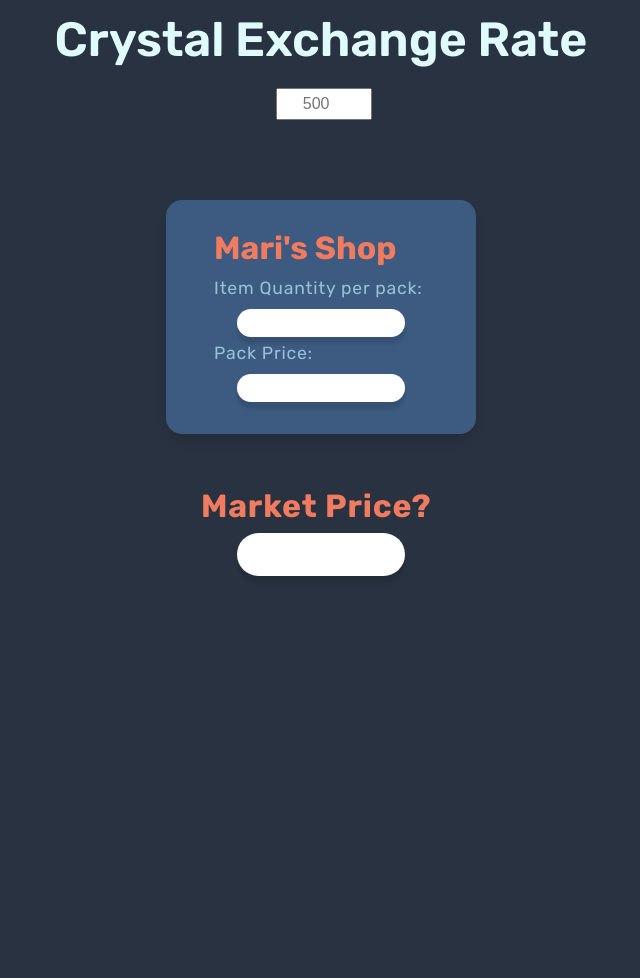
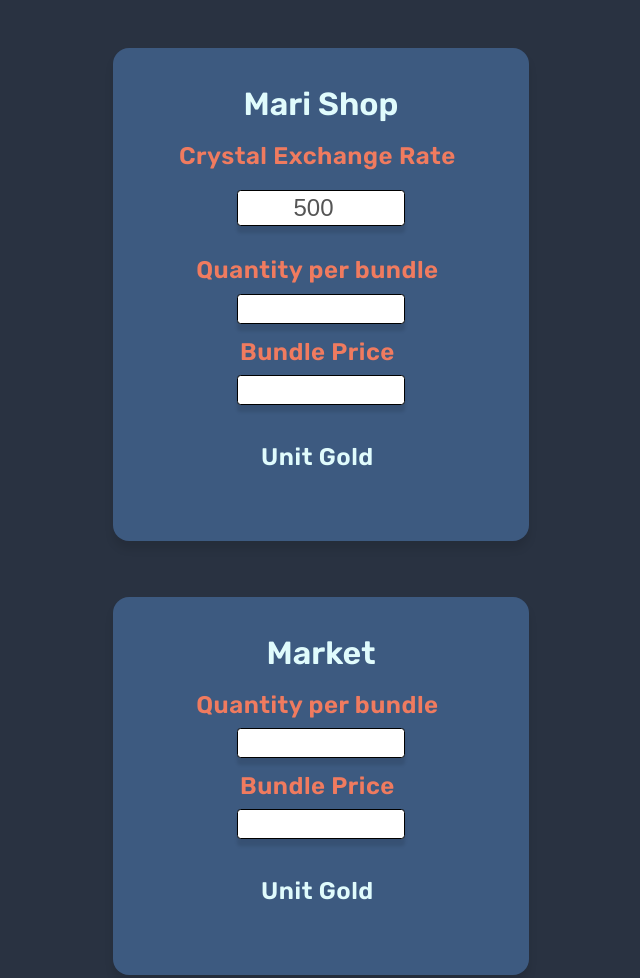
Before and after one commit to PomPoko-lab/lost-ark-tools, a plain HTML site: page index.html in a window 1280 px wide. Shown: the whole page, without its empty margins (319-959 px from the left). Before the commit the page ends 800 px from the top, so only its background shows below. Drawn offline with Linux system fonts and the light colour scheme.

Commit message:
first revisions completed

```diff
--- /dev/null
+++ b/app.js
@@ -0,0 +1,68 @@
+const crystalRate = document.querySelector(".exchange-rate");
+const mariPerPack = document.querySelector(".mari--unit-pack");
+const mariPackPrice = document.querySelector(".mari--pack-price");
+
+const mariResults = document.querySelector(".mari--result");
+
+const marketPerPack = document.querySelector(".market--unit-pack");
+const marketPackPrice = document.querySelector(".market--pack-price");
+
+const marketResults = document.querySelector(".market--result");
+
+let mariUnit = 0;
+let mariPrice = 0;
+let mariResult = 0;
+let crystalsRate = crystalRate.value;
+
+let marketUnit = 0;
+let marketPrice = 0;
+let marketResult = 0;
+
+const updateResults = (element, result) => {
+  element.textContent = result;
+};
+
+const calculateBundle = (price, quantity) => {
+  return price / quantity;
+};
+
+const calculateCrystalsRate = () => {
+  return crystalsRate / 95;
+};
+
+const calculateCrystalsBundle = () => {
+  return calculateCrystalsRate() * mariResult;
+};
+
+mariPerPack.addEventListener("input", (e) => {
+  mariUnit = e.target.value;
+  mariResult = calculateBundle(mariPrice, mariUnit);
+  mariResult = calculateCrystalsBundle();
+  updateResults(mariResults, mariResult.toFixed(1));
+});
+
+mariPackPrice.addEventListener("input", (e) => {
+  mariPrice = e.target.value;
+  mariResult = calculateBundle(mariPrice, mariUnit);
+  mariResult = calculateCrystalsBundle();
+  updateResults(mariResults, mariResult.toFixed(1));
+});
+
+crystalRate.addEventListener("input", (e) => {
+  crystalsRate = e.target.value;
+  mariResult = calculateBundle(mariPrice, mariUnit);
+  mariResult = calculateCrystalsBundle();
+  updateResults(mariResults, mariResult.toFixed(1));
+});
+
+marketPerPack.addEventListener("input", (e) => {
+  marketUnit = e.target.value;
+  marketResult = calculateBundle(marketPrice, marketUnit);
+  updateResults(marketResults, marketResult);
+});
+
+marketPackPrice.addEventListener("input", (e) => {
+  marketPrice = e.target.value;
+  marketResult = calculateBundle(marketPrice, marketUnit);
+  updateResults(marketResults, marketResult);
+});
--- a/assets/style.css
+++ b/assets/style.css
@@ -74,23 +74,29 @@ body {
   justify-content: center;
   align-items: center;
   flex-direction: column;
-  gap: 1.5em;
-  margin-bottom: 3em;
+  gap: 0.7em;
+  margin-bottom: 1.5em;
 }
 
-h1 {
-  font-size: 3rem;
+.title {
+  font-size: 2rem;
   font-weight: 600;
+  text-align: center;
+  margin-bottom: 0.5em;
 }
 
-.form--exchange-rate input {
-  height: 2em;
-  width: 6em;
-  font-size: 1rem;
+.exchange-rate-container input {
+  height: 1.5em;
+  width: 4em;
 }
 
 input[type="number"] {
   text-align: center;
+  color: #555;
+  font-size: 1.5rem;
+  border-radius: 0.15em;
+  border: 1px solid black;
+  box-shadow: 0 0.3em 0.2rem rgba(0, 0, 0, 0.1);
 }
 
 main {
@@ -103,50 +109,59 @@ main {
 }
 
 main input[type="number"] {
-  border-radius: 1em;
-  border: none;
   align-self: center;
-  box-shadow: 0 0.3em 0.2rem rgba(0, 0, 0, 0.1);
-  font-size: 1.5rem;
   width: 7em;
 }
 
-main > div > input[type="number"] {
-  width: 7em;
-  height: 1.8em;
+.item-header {
+  color: #f07b5f;
+  font-size: 1.5rem;
+  font-weight: 600;
+  letter-spacing: 0.5px;
+  margin-right: 0.3em;
+  text-align: center;
 }
 
-.header {
-  font-size: 2rem;
-  font-weight: 700;
-  color: #f07b5f;
+.results-container .item-header {
+  color: #e0fbfc;
 }
 
-label {
-  color: #98c1d9;
-  font-size: 1.1rem;
-  letter-spacing: 0.8px;
-  margin-right: 0.3em;
-}
-
-.mari-shop-values-container {
+.container {
   display: flex;
   flex-direction: column;
-  gap: 1em;
+  gap: 0.5em;
   background-color: #3d5a80;
-  padding: 2em 3em;
+  padding: 2.5em 4em;
   border-radius: 1em;
   box-shadow: 0 0.5em 0.5rem rgba(0, 0, 0, 0.1);
 }
 
-.form--mari-shop {
+@media (min-width: 470px) {
+  .container {
+    min-width: 26em;
+  }
+}
+
+.rates-container {
   display: flex;
   flex-direction: column;
-  gap: 0.5em;
+  gap: 1em;
+  margin-bottom: 2em;
 }
 
 div {
   display: flex;
   gap: 0.7em;
   flex-direction: column;
+  align-items: center;
 }
+
+p.mari--result,
+p.market--result {
+  font-size: 1.3rem;
+  min-height: 1em;
+}
+
+.hide {
+  display: none;
+}
--- a/index.html
+++ b/index.html
@@ -12,45 +12,67 @@
       href="https://fonts.googleapis.com/css2?family=Rubik:wght@400;500;600;700&display=swap"
       rel="stylesheet"
     />
+    <script src="app.js" defer></script>
   </head>
   <body>
-    <header>
-      <article class="exchange-rate-container">
-        <h1>Crystal Exchange Rate</h1>
-        <form class="form--exchange-rate">
+    <header></header>
+    <main>
+      <h1 class="hide">Mari Shop Calculator</h1>
+      <section title="mari-shop" class="container">
+        <h2 class="title">Mari Shop</h2>
+        <div class="exchange-rate-container">
+          <p class="item-header">Crystal Exchange Rate</p>
           <label for="exchange-rate"></label>
           <input
             type="number"
             name="exchange-rate"
+            class="exchange-rate"
             min="0"
             max="10000"
-            placeholder="500"
+            value="500"
           />
-        </form>
-      </article>
-    </header>
-    <main>
-      <article>
-        <header class="mari-shop-values-container">
-          <p class="mari-header header">Mari's Shop</p>
-          <form class="form--mari-shop">
+        </div>
+        <div class="rates-container">
           <div>
-              <label for="item-quantity">Item Quantity per pack:</label>
-              <input type="number" min="1" max="100" />
+            <label for="item-quantity" class="item-header"
+              >Quantity per bundle</label
+            >
+            <input type="number" min="1" max="100" class="mari--unit-pack" />
           </div>
           <div>
-              <label for="pack-price">Pack Price:</label>
-              <input type="number" min="10" max="1000" />
+            <label for="pack-price" class="item-header">Bundle Price</label>
+            <input type="number" min="10" max="1000" class="mari--pack-price" />
           </div>
-          </form>
-        </header>
-      </article>
+        </div>
+        <div class="results-container">
+          <p for="pack-price" class="item-header">Unit Gold</p>
+          <p class="mari--result"></p>
+        </div>
+      </section>
+      <section title="market" class="container">
+        <h2 class="title">Market</h2>
+        <div class="rates-container">
           <div>
-        <label for="item-gold-price" class="item-gold-price header"
-          >Market Price?</label
+            <label for="item-quantity" class="item-header"
+              >Quantity per bundle</label
             >
-        <input type="number" min="0" max="100000" />
+            <input type="number" min="1" max="100" class="market--unit-pack" />
           </div>
+          <div>
+            <label for="pack-price" class="item-header">Bundle Price</label>
+            <input
+              type="number"
+              min="10"
+              max="1000"
+              class="market--pack-price"
+            />
+          </div>
+        </div>
+        <div class="results-container">
+          <p for="pack-price" class="item-header">Unit Gold</p>
+          <p class="market--result"></p>
+        </div>
+      </section>
     </main>
   </body>
 </html>
```
Lines whose indentation alone changed are shown as unchanged.
